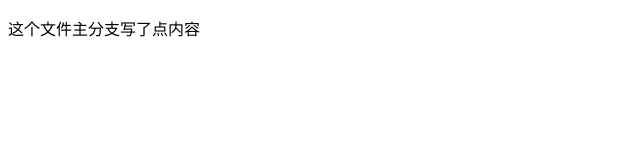
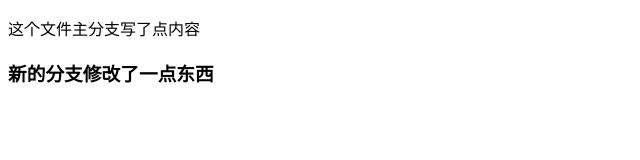
Before and after one commit to dreambirld/test, a plain HTML site: page chongtu.html in a window 1280 px wide. Shown: the whole page, without its empty margins (0-640 px from the left). Drawn offline with Linux system fonts and the light colour scheme.

Commit message:
新分支修改东西

```diff
--- a/chongtu.html
+++ b/chongtu.html
@@ -9,6 +9,7 @@
 <body>
     <div>
         <p>这个文件主分支写了点内容</p>
+        <h3>新的分支修改了一点东西</h3>
     </div>
 </body>
 </html>
```
